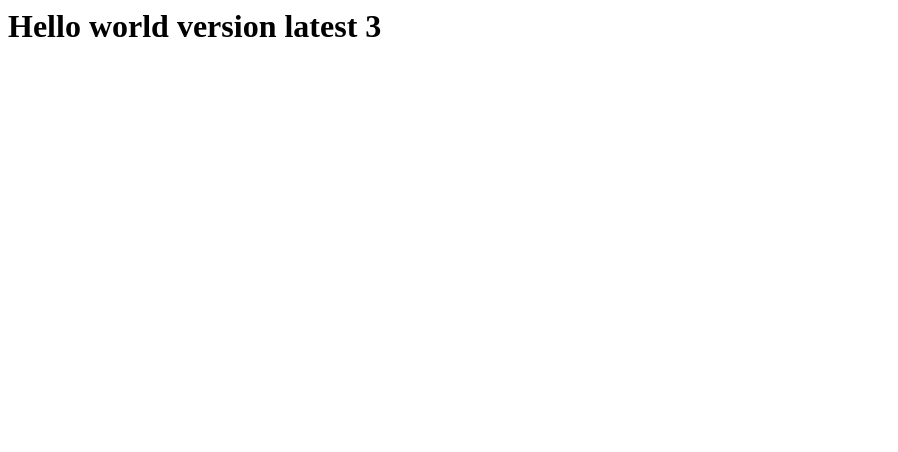
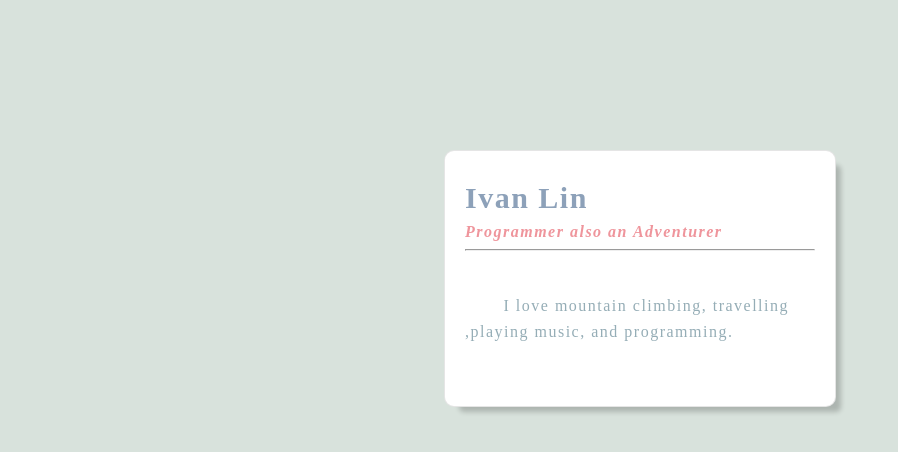
Before and after one commit to ivan-lin1993/eks-codedeploy-demo, a plain HTML site: page app/index.html in a window 1280 px wide. Shown: the whole page, without its empty margins (0-898 px from the left). Drawn offline with Linux system fonts and the light colour scheme.

Commit message:
add name card and fix eksctl_init.sh

```diff
--- a/app/index.html
+++ b/app/index.html
@@ -1,3 +1,82 @@
-<html>
-    <h1>Hello world version latest 3</h1>
+<!DOCTYPE html>
+<html lang="en">
+<head>
+    <meta charset="UTF-8">
+    <meta name="viewport" content="width=device-width, initial-scale=1.0">
+    <meta http-equiv="X-UA-Compatible" content="ie=edge">
+    <title>Name Card</title>
+</head>
+<style>
+*{
+  font-family:微軟正黑體;
+  position: relative;
+  letter-spacing: 1.5px;
+/*   border:solid 1px black; */
+}
+html body{
+  width:100%;
+  padding:0px;margin:0px;
+  background-color:#D8E2DC;
+  overflow:hidden;
+}
+.n_mark{
+  font-size:300px;
+  position:absolute;
+  letter-spacing:130px;
+  margin-top:-70px;
+  color:rgba(0,0,0,0.05);
+}
+.namecard{
+  display:block-inline;
+  border:solid 1px rgba(0,0,0,0.1);
+  border-radius: 10px;
+  width: 350px;
+  padding:20px;
+  padding-top:30px;
+  margin-left: auto;
+  margin-right: auto;
+  margin-top: 150px;
+  background-color: #FFFFFF;
+  box-shadow: 10px 10px 5px -5px rgba(0,0,0,0.2);
+  transition: .3s;
+  cursor: pointer;
+}
+.namecard:hover{
+  box-shadow: 20px 20px 8px -8px rgba(0,0,0,0.2);
+  transition: .5s;
+}
+
+.namecard h2{
+  color: #8DA1B9;
+  display: inline;
+  font-size: 30px;
+  font-weight: bold;
+}
+.namecard h2 span{
+  display: inline;
+  font-size: 15px;
+}
+.namecard .my_title{
+  padding-top: 8px;
+  font-size: 16px;
+  font-weight:bold;
+  font-style: italic;
+  color:#EF959C;
+}
+.namecard p{
+  color: #95ADB6;
+  line-height: 1.6;
+}
+
+</style>
+<body>
+    <div class="namecard">
+        <h2>Ivan Lin<span></span></h2>
+
+        <div class="my_title">Programmer also an Adventurer</div>
+        <hr>
+        <p>&nbsp;&nbsp; &nbsp; &nbsp; I love mountain climbing, travelling ,playing music, and programming.
+        <br><br></p>
+      </div>
+</body>
 </html>
--- /dev/null
+++ b/deployment/deploy-config.json
@@ -0,0 +1,3 @@
+{
+    "deployment_file":"eks-deployment.yml"
+}
```
Also changed, not shown: 2 other files.
